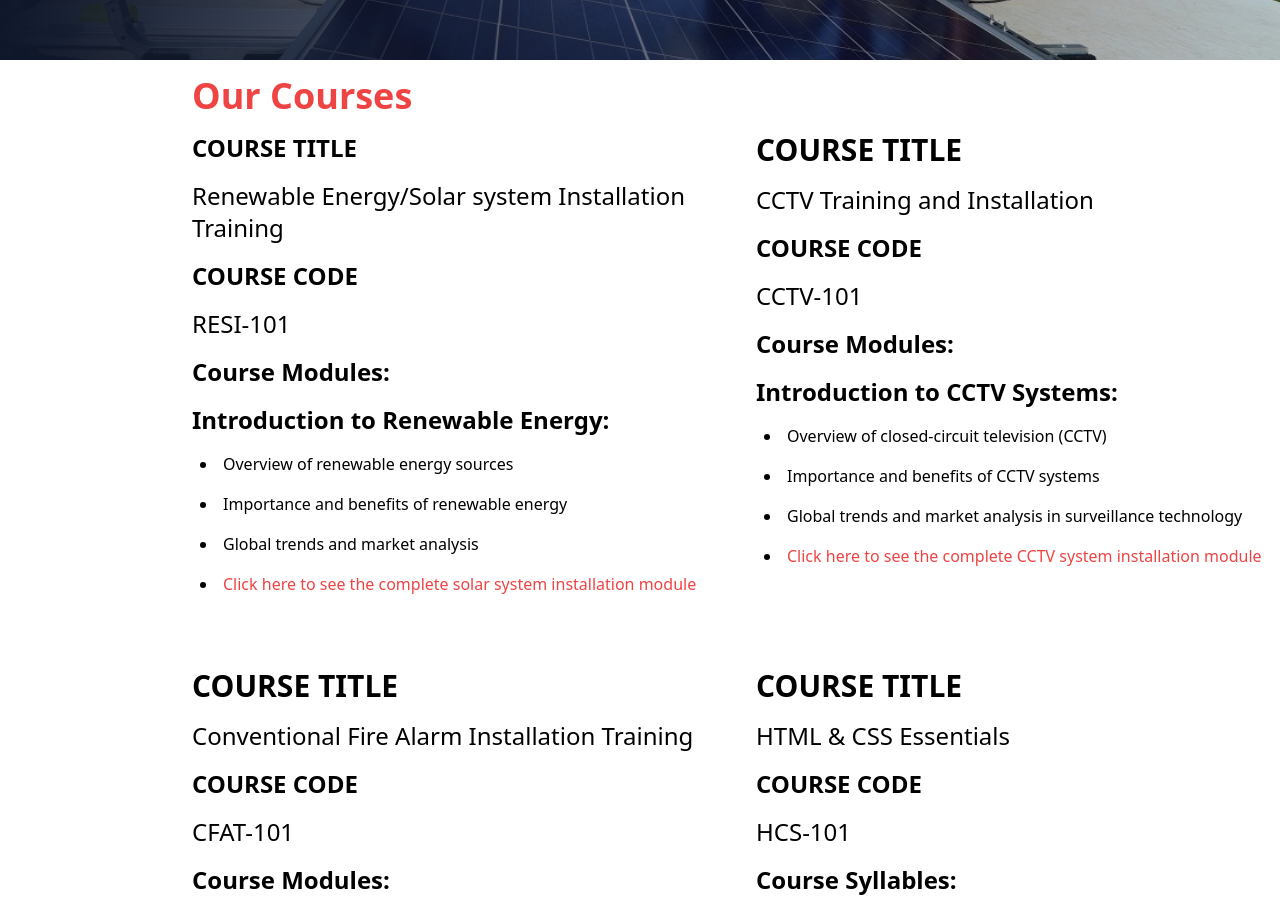
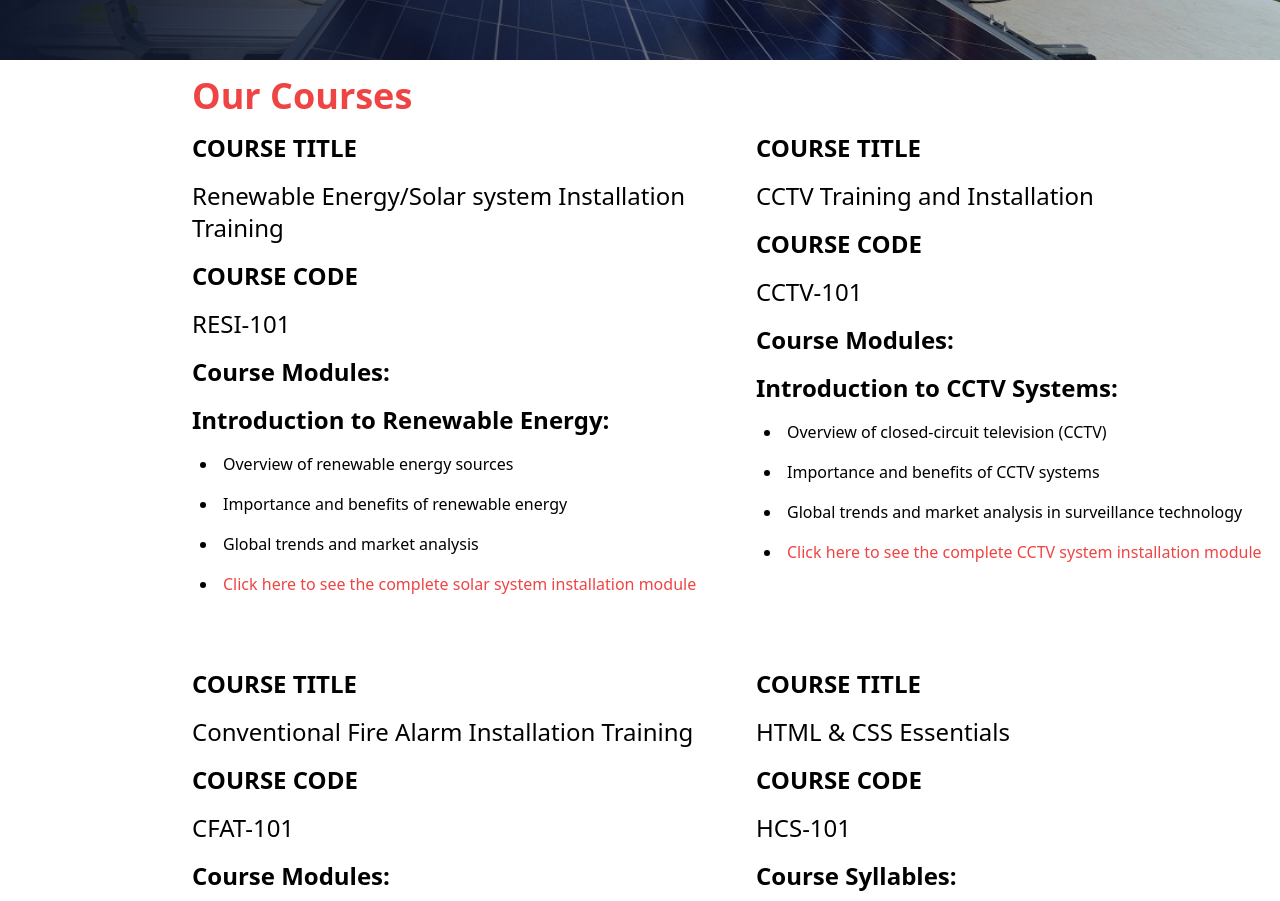
Before and after one commit to Gentlestan/starntechtraining, a Next.js app: page /training in a window 1280 px wide. Shown: the part 660-1561 px from the top of the page. Built offline with nearby package versions, Linux system fonts and the light colour scheme.

Commit message:
messages

```diff
--- a/src/app/training/page.tsx
+++ b/src/app/training/page.tsx
@@ -41,7 +41,7 @@ export default function Training() {
                             </ul>
                         </div>
                         <div>
-                            <h1 className="text-3xl text-center md:text-left mt-4 font-bold">COURSE TITLE</h1>
+                            <h1 className="text-2xl text-center md:text-left mt-4 font-bold">COURSE TITLE</h1>
                             <h2 className="text-2xl text-center md:text-left mt-4">CCTV Training and Installation</h2>
                             <h1 className="text-2xl text-center md:text-left mt-4 font-bold">COURSE CODE</h1>
                             <h2 className="text-2xl text-center md:text-left mt-4">CCTV-101</h2>
@@ -65,7 +65,7 @@ export default function Training() {
                             </ul>
                         </div>
                         <div>
-                            <h1 className="text-3xl text-center md:text-left mt-4 font-bold">COURSE TITLE</h1>
+                            <h1 className="text-2xl text-center md:text-left mt-4 font-bold">COURSE TITLE</h1>
                             <h2 className="text-2xl text-center md:text-left mt-4">Conventional Fire Alarm Installation Training</h2>
                             <h1 className="text-2xl text-center md:text-left mt-4 font-bold">COURSE CODE</h1>
                             <h2 className="text-2xl text-center md:text-left mt-4">CFAT-101</h2>
@@ -89,7 +89,7 @@ export default function Training() {
                             </ul>
                         </div>
                         <div>
-                            <h1 className="text-3xl text-center md:text-left mt-4 font-bold">COURSE TITLE</h1>
+                            <h1 className="text-2xl text-center md:text-left mt-4 font-bold">COURSE TITLE</h1>
                             <h2 className="text-2xl text-center md:text-left mt-4">HTML & CSS Essentials</h2>
                             <h1 className="text-2xl text-center md:text-left mt-4 font-bold">COURSE CODE</h1>
                             <h2 className="text-2xl text-center md:text-left mt-4">HCS-101</h2>
```
